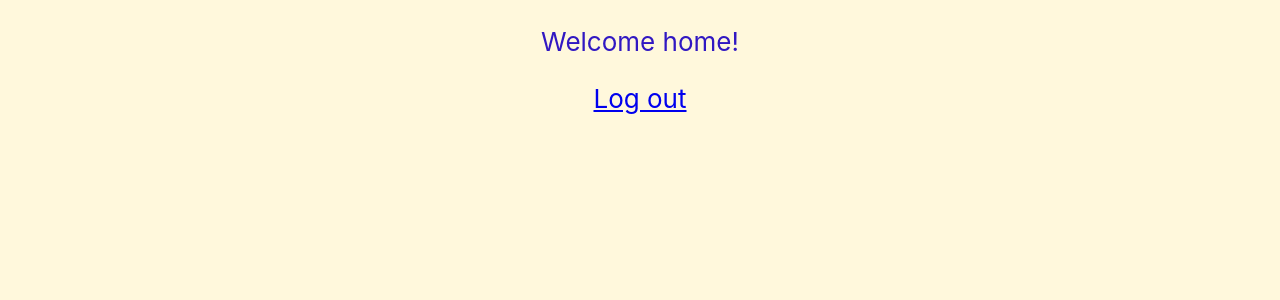
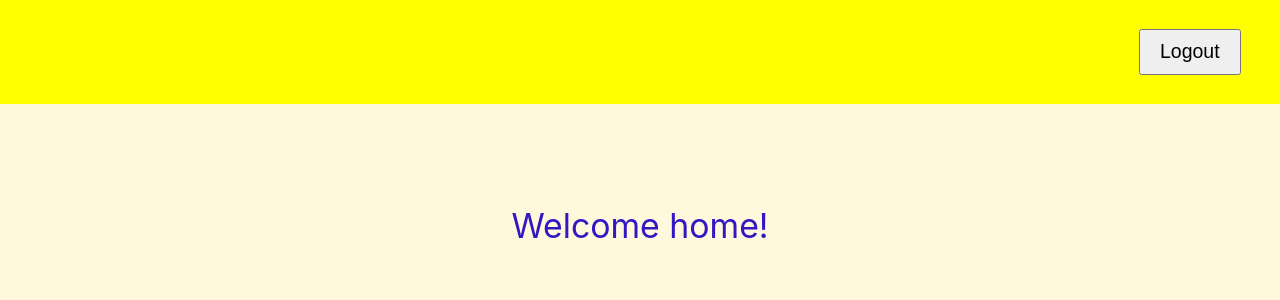
Before and after one commit to MartinGabco/LoginUp, a React (Create React App) app: page /home in a window 1280 px wide. Shown: the top 300 px of the page. Built offline with nearby package versions, Linux system fonts and the light colour scheme.

Commit message:
Adding navigation bar with logout-button

```diff
--- a/src/styles/Home.css
+++ b/src/styles/Home.css
@@ -2,4 +2,24 @@
   width: 100%;
   height: 100vh;
   background-color: cornsilk;
+}
+.home .navigation {
+  width: 100%;
+  height: 4em;
+  display: flex;
+  flex-direction: row;
+  justify-content: flex-end;
+  align-items: center;
+  background-color: #ffff00;
+}
+.home .navigation .logout {
+  width: 8%;
+  height: 45%;
+  font-size: 0.75em;
+  margin-right: 2em;
+  cursor: pointer;
+}
+.home .htitle {
+  font-size: 1.3em;
+  margin-top: 3em;
 }/*# sourceMappingURL=Home.css.map */
--- a/src/styles/Home.scss
+++ b/src/styles/Home.scss
@@ -2,4 +2,26 @@
     width: 100%;
     height: 100vh;
     background-color: cornsilk;
+
+    .navigation {
+        width: 100%;
+        height: 4em;
+        display: flex;
+        flex-direction: row;
+        justify-content: flex-end;
+        align-items: center;
+        background-color: #ffff00;
+
+        .logout {
+            width: 8%;
+            height: 45%;
+            font-size: 0.75em;
+            margin-right: 2em;
+            cursor: pointer;
+        }
+    }
+    .htitle {
+        font-size: 1.3em;
+        margin-top: 3em;
+    }
 }
--- a/src/views/Home.tsx
+++ b/src/views/Home.tsx
@@ -9,8 +9,10 @@ import '../styles/Home.css';
 const Home: React.FC = () => {
     return (
         <div className="home">
+            <nav className="navigation">
+                <button className="logout">Logout</button>
+            </nav>
             <p className="htitle">Welcome home!</p>
-            <Link to="/">Log out</Link>
         </div>
     );
 }
--- a/src/views/Login.tsx
+++ b/src/views/Login.tsx
@@ -1,4 +1,4 @@
-import React, { useRef, useContext } from 'react';
+import React, { useRef, useContext, useState } from 'react';
 import { useHistory } from 'react-router-dom';
 
 //styles
@@ -43,7 +43,11 @@ const Login: React.FC = () => {
                     history.replace('/home');
                 });
             } else {
-                alert('Error!');
+                return res.json().then((data) => {
+                    if (data && data.error && data.error.message) {
+                       console.log(data.error.message);
+                    }
+                });
             }
         });
     }
```
Also changed, not shown: 1 other file (tests, documents, lock files or other folders).
